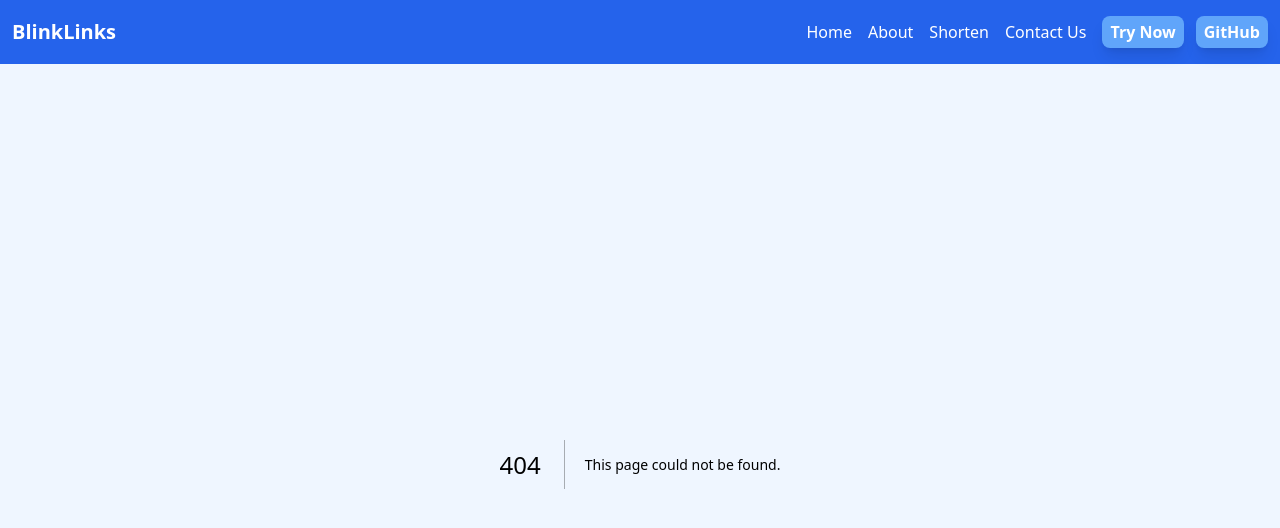
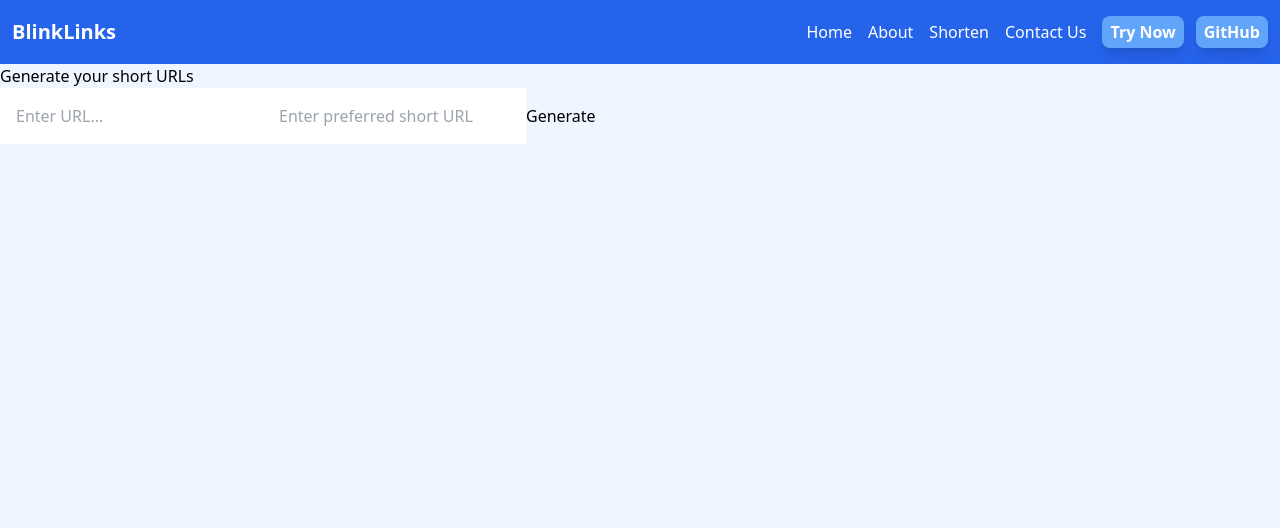
Before and after one commit to AdityaNPatil/URL-Shortener-NextJS, a Next.js app: page /shorten in a window 1280 px wide. Before the commit this address had no page. Shown: the top 528 px of the page. Built offline with nearby package versions, Linux system fonts and the light colour scheme.

Commit message:
started form creation

```diff
--- /dev/null
+++ b/app/shorten/page.js
@@ -0,0 +1,47 @@
+// URL SHORTENING HAPPENS HERE
+
+// client component - because form used here
+'use client'
+
+import React from 'react'
+
+// import hooks
+import { useState } from 'react'
+
+const Shorten = () => {
+
+    // state for url
+    const [url, setUrl] = useState("")
+    // state for short url
+    const [shortUrl, setShortUrl] = useState("")
+    // state to show wether short url generated
+    const [generated, setGenerated] = useState(false);
+
+    // function to handle change
+    const handleChange = ()=>{
+
+    }
+
+    return (
+        <div>
+            <h1>Generate your short URLs</h1>
+            <div>
+                <input type="text"
+                    className='p-4 focus:outline-blue-500 '
+                    placeholder='Enter URL...'
+                    value={url}
+                    onChange={handleChange}
+                />
+                <input type="text"
+className='p-4 focus:outline-blue-500 '
+                    placeholder='Enter preferred short URL'
+                    value={shortUrl}
+                    onChange={handleChange}
+                />
+                <button>Generate</button>
+            </div>
+        </div>
+    )
+}
+
+export default Shorten
```
